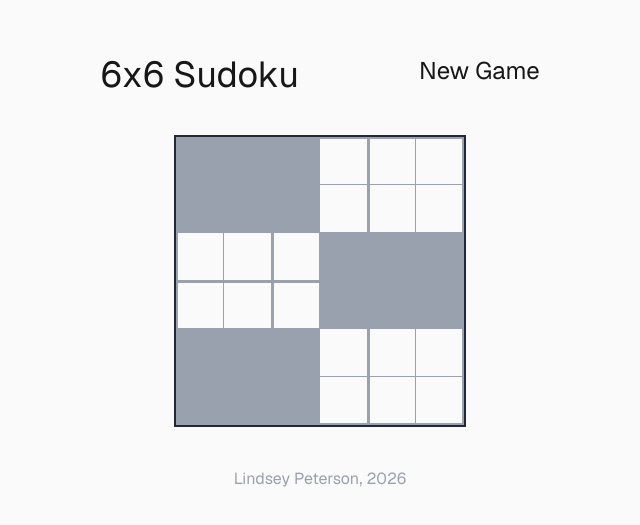
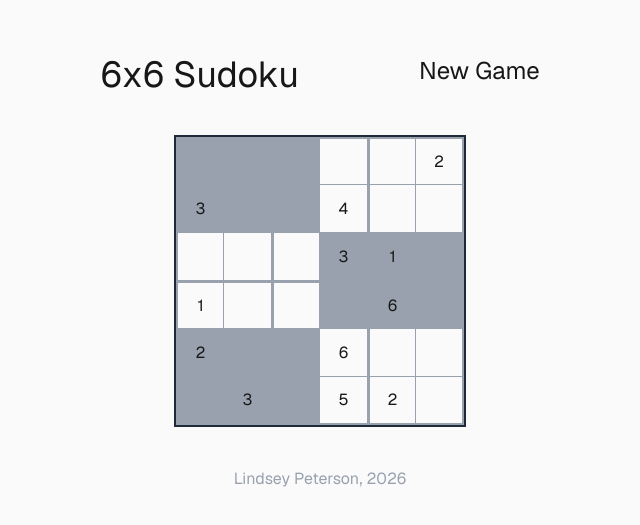
Before and after one commit to lindseyp555/sixsudoku, a Next.js app: page / in a window 1280 px wide. Shown: the part 127-652 px from the top of the page, without its empty margins (320-960 px from the left). Built offline with nearby package versions, Linux system fonts and the light colour scheme.

Commit message:
puzzle now gets populated with clues

```diff
--- a/app/components/grid.tsx
+++ b/app/components/grid.tsx
@@ -1,14 +1,18 @@
 import React from "react";
 
-export const Grid = () => {
+interface GridProps {
+  puzzle: string[][];
+}
+
+export const Grid = ({puzzle}: GridProps) => {
   const rows = 6;
   const cols = 6;
 
   return (
     <div className="inline-block border-2 border-gray-800">
-      {Array.from({ length: rows }).map((_, row) => (
+      {puzzle.map((rowData, row) => (
         <div className="flex" key={row}>
-          {Array.from({ length: cols }).map((_, col) => {
+          {rowData.map((cell, col) => {
             // Determine bold borders for 2x3 sub-boxes
             const borderTop = row % 3 === 0 ? "border-t-2" : "border-t-0.5";
             const borderLeft = col % 2 === 0 ? "border-l-2" : "border-l-0.5";
@@ -27,7 +31,7 @@ export const Grid = () => {
                   isShaded ? "bg-gray-400 dark:bg-gray-800" : ""
                 }`}
               >
-                {/* Optional number goes here */}
+                {cell}
               </div>
             );
           })}
--- a/app/page.tsx
+++ b/app/page.tsx
@@ -4,16 +4,24 @@ import Image from "next/image";
 import {Header} from "./components/header"
 import {Footer} from "./components/footer"
 import {Grid} from "./components/grid"
+import {generatePuzzle} from "./sudoku_generator"
+import {useState, useEffect} from "react"
 
 
 
 export default function Home() {
-  const HandleNewGame = () => {};
+  const [puzzle, setPuzzle] = useState<string[][]>([]);
+  useEffect(() => {
+    setPuzzle(generatePuzzle());
+  }, []);
+  const handleNewGame = () => {
+    setPuzzle(generatePuzzle());
+  };
 
   return (
     <div className="flex flex-col min-h-screen items-center justify-center bg-zinc-50 font-sans dark:bg-black">
-      <Header onClick ={HandleNewGame}/>
-      <Grid/>
+      <Header onClick={handleNewGame}/>
+      <Grid puzzle={puzzle}/>
       <Footer/>
     </div>
   );
--- a/app/sudoku_generator.js
+++ b/app/sudoku_generator.js
@@ -124,10 +124,10 @@ function removeNumbersUnique(board, maxRemovals = 14) {
   }
 }
 
-function generatePuzzle(maxRemovals = 14) {
+export function generatePuzzle(maxRemovals = 24) {
   const board = generateFullBoard();
   removeNumbersUnique(board, maxRemovals);
-  return board;
+  return board.map(row => row.map(n => (n === 0 ? "" : n.toString())));
 }
 
 function printBoard(board) {
```
